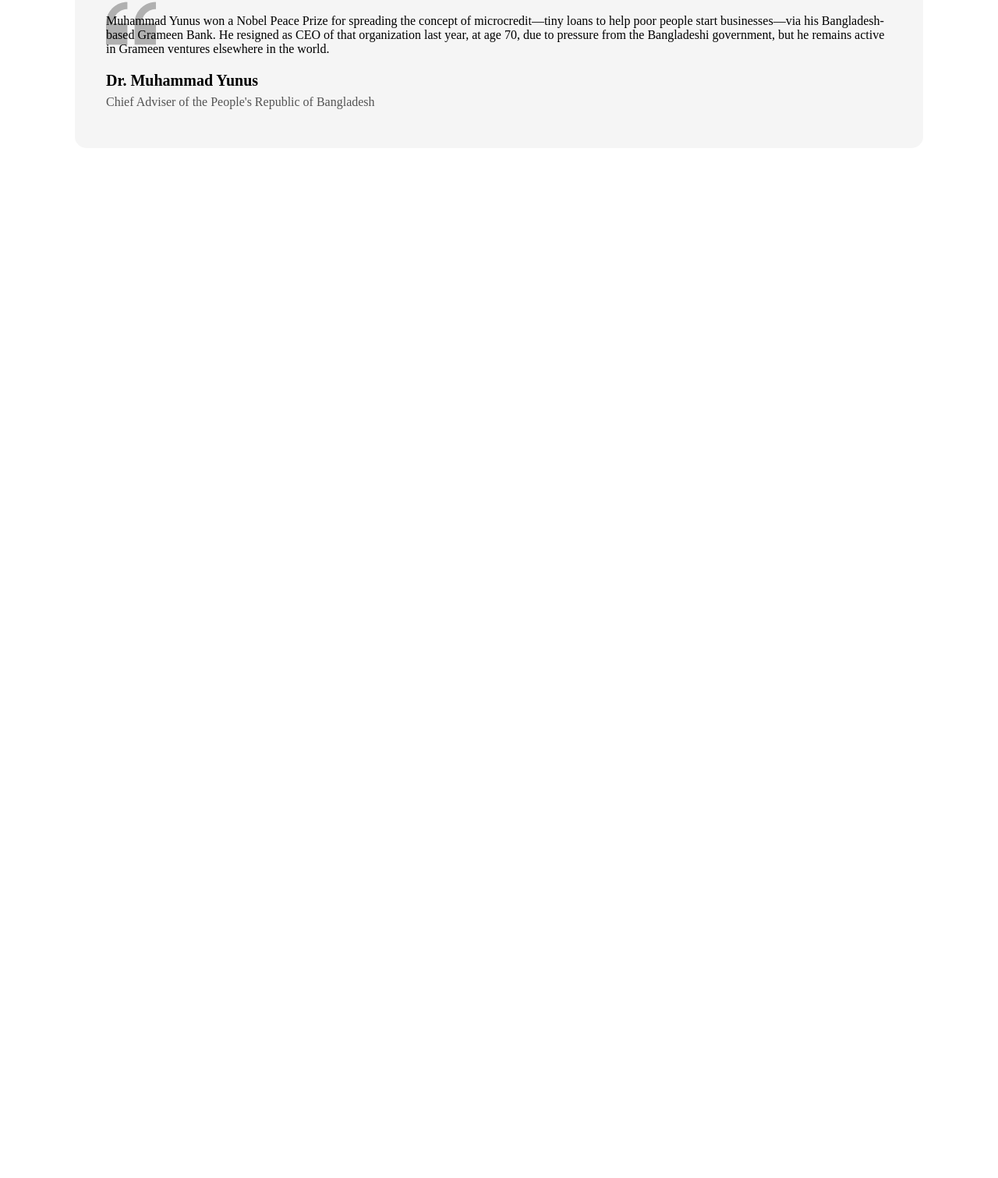
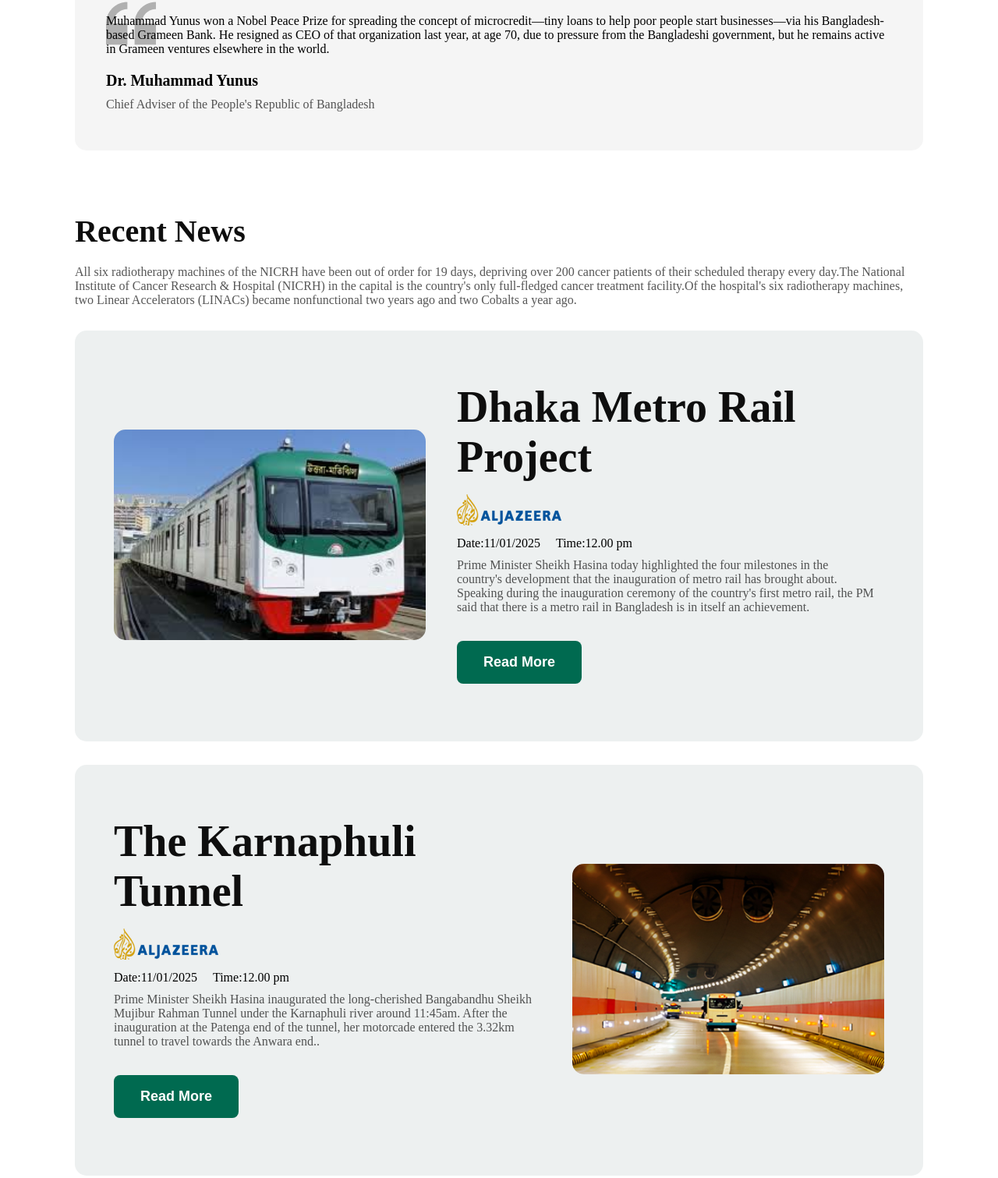
Before and after one commit to Tanjib-Alamin/Mi-01-Assinment, a plain HTML site: page index.html in a window 1280 px wide. Shown: the part 1840-3351 px from the top of the page at 78% size. Before the commit the page ends 2110 px from the top, so only its background shows below. Drawn offline with Linux system fonts and the light colour scheme.

Commit message:
4th commit recent news section

```diff
--- a/index.html
+++ b/index.html
@@ -120,6 +120,62 @@
              </div>
               <!--_____________ This is Future of vision section start __________________-->
 
+
+               <!--_____________ This is recent news section start __________________-->
+
+            <div class="recent_news_section">
+                <div class="recent_news_title">
+                    <h2 class="title_header">Recent News</h2>
+                    <p class="primary_para">All six radiotherapy machines of the NICRH have been out of order for 19 days, depriving over 200 cancer patients of their scheduled therapy every day.The National Institute of Cancer Research & Hospital (NICRH) in the capital is the country's only full-fledged cancer treatment facility.Of the hospital's six radiotherapy machines, two Linear Accelerators (LINACs) became nonfunctional two years ago and two Cobalts a year ago.
+                    </p>
+                </div>
+                <div class="recent_news_card_container">
+                    <div class="recent_news_card1">
+                        <div class="recent_img_part">
+                            <img class="metro_img" src="assets/metro.jpeg" alt="">
+                        </div>
+                        <div class="recenet_text_part">
+                            <h2 class="header_title">Dhaka Metro Rail Project</h2>
+                            <div class="alzazera_icon">
+                                <img src="assets/al-jazeera.png" alt="">
+                            </div>
+                            <div class="date_time">
+                                <p class="">Date:11/01/2025</p>
+                                <p class="">Time:12.00 pm</p>
+                            </div>
+                            <p class="primary_para">Prime Minister Sheikh Hasina today highlighted the four milestones in the country's development that the inauguration of metro rail has brought about.
+                            Speaking during the inauguration ceremony of the country's first metro rail, the PM said that there is a metro rail in Bangladesh is in itself an achievement.</p>
+                            <button class="banner_btn">Read More</button>
+
+                        </div>
+                    </div>
+
+                    <div class="recent_news_card1">
+
+                        <div class="recenet_text_part">
+                            <h2 class="header_title"> The Karnaphuli Tunnel</h2>
+                            <div class="alzazera_icon">
+                                <img src="assets/al-jazeera.png" alt="">
+                            </div>
+                            <div class="date_time">
+                                <p class="">Date:11/01/2025</p>
+                                <p class="">Time:12.00 pm</p>
+                            </div>
+                            <p class="primary_para">Prime Minister Sheikh Hasina inaugurated the long-cherished Bangabandhu Sheikh Mujibur Rahman Tunnel under the Karnaphuli river around 11:45am. After the inauguration at the Patenga end of the tunnel, her motorcade entered the 3.32km tunnel to travel towards the Anwara end..</p>
+                            <button class="banner_btn">Read More</button>
+
+                        </div>
+
+                        <div class="recent_img_part">
+                            <img class="metro_img" src="assets/tunel.jpg" alt="">
+                        </div>
+                    </div>
+                </div>
+            </div>
+
+
+                <!--_____________ This is recent news   section end __________________-->
+
          </main>
 
          <!--_____________ This is Main section end __________________-->
--- a/style.css
+++ b/style.css
@@ -37,6 +37,8 @@ body{
 .primary_para{
     color: rgba(14, 14, 14, 0.70);
     margin-bottom: 10px;
+    margin-top: 10px;
+    padding-right: 10px;
 }
 .common_btn{
     margin-top: 10px;
@@ -242,3 +244,40 @@ nav{
 }
 
 /*  ___________ Challenge styles  End_______________________ */
+
+/*  ___________ Recent News styles  start_______________________ */
+
+.recent_news_section{
+
+    margin-bottom: 40px;
+}
+
+
+.recent_news_card1{
+
+    background-color: rgb(237, 240, 240);
+    margin-top: 30px;
+    padding: 50px;
+    display: flex;
+    justify-content: space-between;
+    align-items: center;
+    gap: 40px;
+    border-radius: 15px;
+
+}
+.recent_img_part{
+
+}
+.metro_img{
+    height: 270px;
+    width: 400px;
+    border-radius: 15px;
+}
+
+.date_time{
+    margin-top: 10px;
+    display: flex;
+    gap: 20px;
+}
+
+/*  ___________ Recent News styles  end_______________________ */
```
Also changed, not shown: assets/metro.jpeg (added), assets/tunel.jpg (added).
